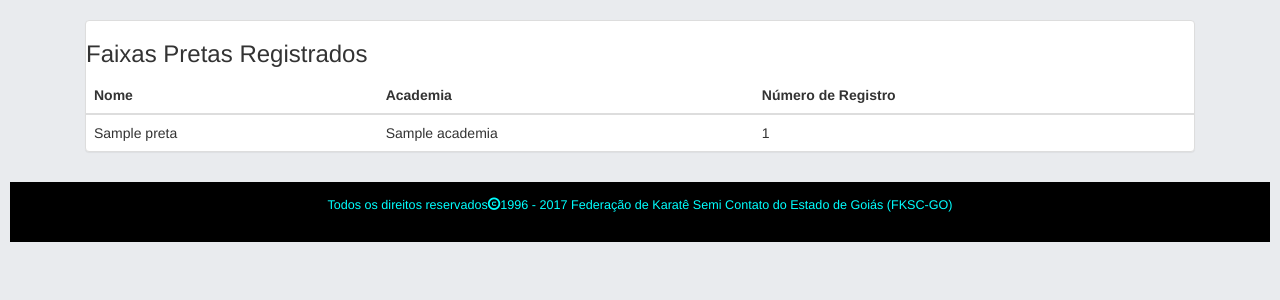
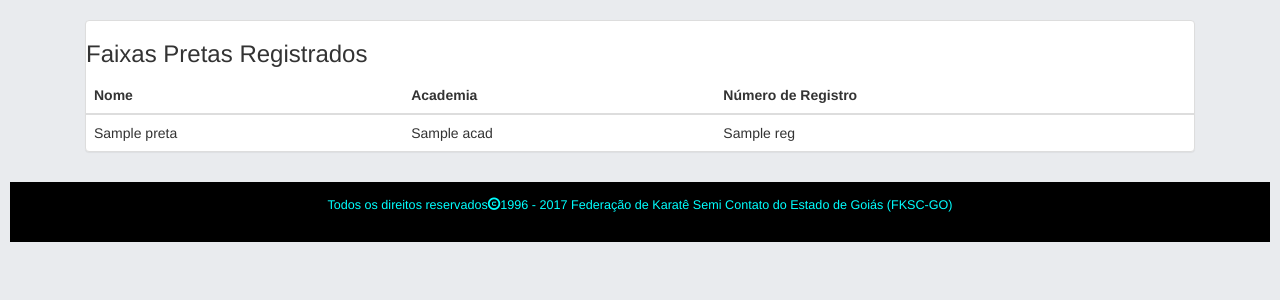
Before and after one commit to soonsam123/Django_FKSC, a Django app: template filiados/templates/filiados/pretas.html in a window 1280 px wide. Shown: the part 52-352 px from the top of the page. Run offline with Django 3.2, Linux system fonts and the light colour scheme; the template is opened without the code that fills it: most values are stand-ins (such as "Sample title", 1, 10 or a date in 2020); some libraries are stand-ins or nearby versions.

Commit message:
Adding Faixas Pretas

```diff
--- a/filiados/models.py
+++ b/filiados/models.py
@@ -23,8 +23,8 @@ class Atleta(models.Model):
 
 class Preta(models.Model):
     nome_preta = models.CharField(max_length=100)
-    academia = models.CharField(max_length=200)
-    num_registro = models.IntegerField()
+    acad = models.CharField(max_length=200)
+    reg = models.IntegerField()
 
     def __str__(self):
         return self.nome_preta
--- a/filiados/templates/filiados/pretas.html
+++ b/filiados/templates/filiados/pretas.html
@@ -18,8 +18,8 @@
                      {% for preta in todos_pretas %}
                      <tr>
                          <td>{{ preta.nome_preta }}</td>
-                         <td>{{ preta.academia }}</td>
-                         <td>{{ preta.num_registro }}</td>
+                         <td>{{ preta.acad }}</td>
+                         <td>{{ preta.reg }}</td>
                      </tr>
                      {% endfor %}
                      </tbody>
```
